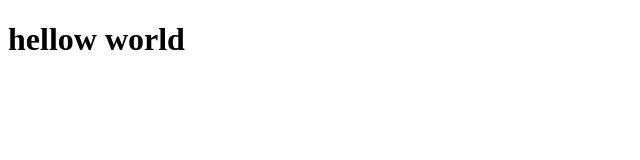
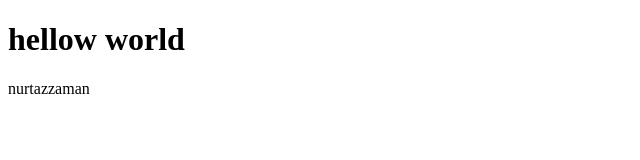
Before and after one commit to nurtazzaman/my-first-project, a plain HTML site: page index.html in a window 1280 px wide. Shown: the whole page, without its empty margins (0-640 px from the left). Drawn offline with Linux system fonts and the light colour scheme.

Commit message:
Update index.html

```diff
--- a/index.html
+++ b/index.html
@@ -8,5 +8,6 @@
 </head>
 <body>
     <h1>hellow world</h1>
+    <p> nurtazzaman</p>
 </body>
 </html>
```
